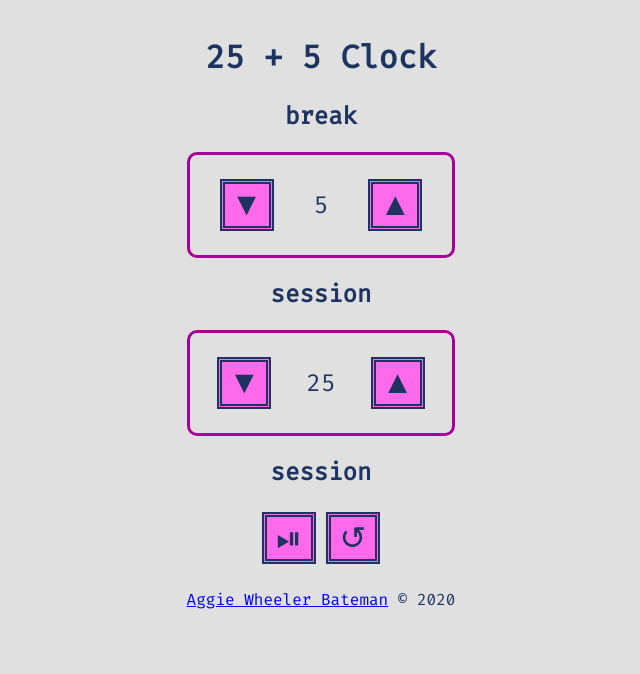
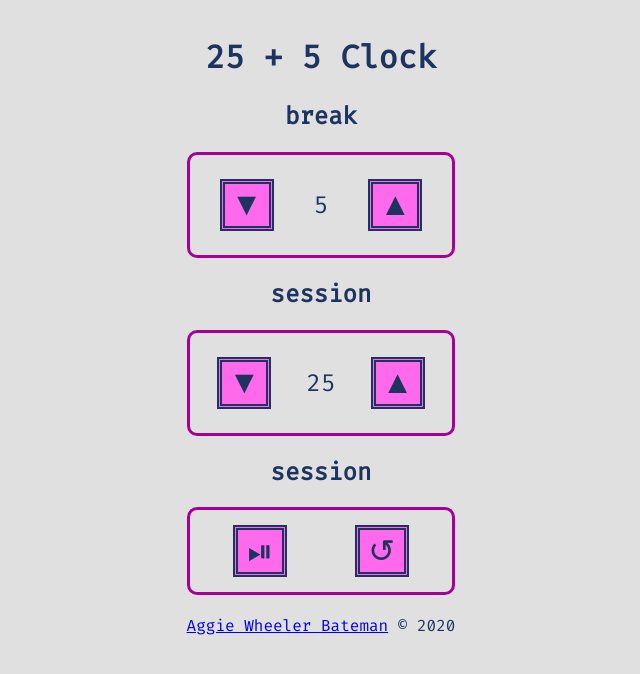
Before and after one commit to UmarNaeem7/25-plus-5-clock, a React (Create React App) app in the folder client/: page / in a window 1280 px wide. Shown: the top 674 px of the page, without its empty margins (319-959 px from the left). Built offline with nearby package versions, Linux system fonts and the light colour scheme.

Commit message:
Change div to section

```diff
--- a/client/src/components/Timer.js
+++ b/client/src/components/Timer.js
@@ -1,14 +1,14 @@
 import React from 'react';
 
 function Timer(props){
-    return <div>
+    return <section>
         <h2 id="timer-label">{props.interval}</h2>
         <p id="time-left"></p>
         <div>
             <button id="start_stop">&#9199;</button>
             <button id="reset">&#8634;</button>
         </div>
-    </div>;
+    </section>;
 }
 
 export default Timer;
```
